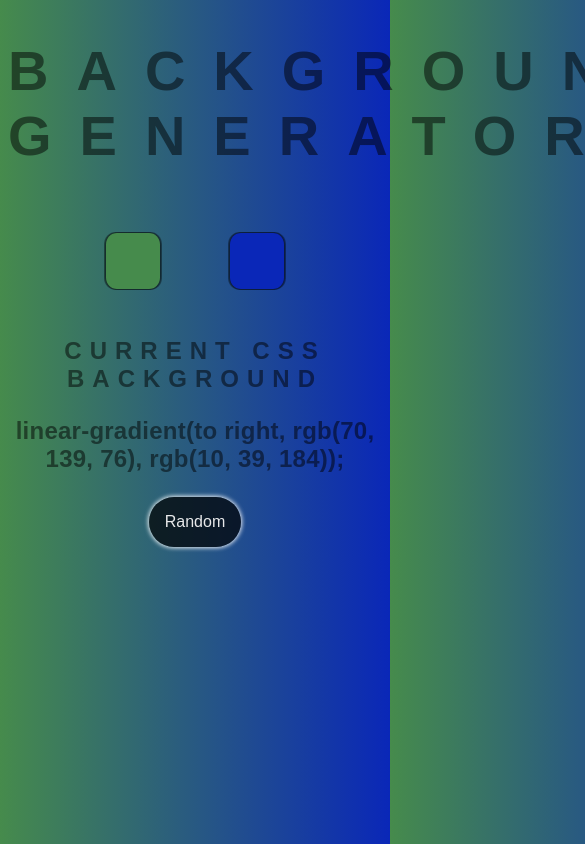
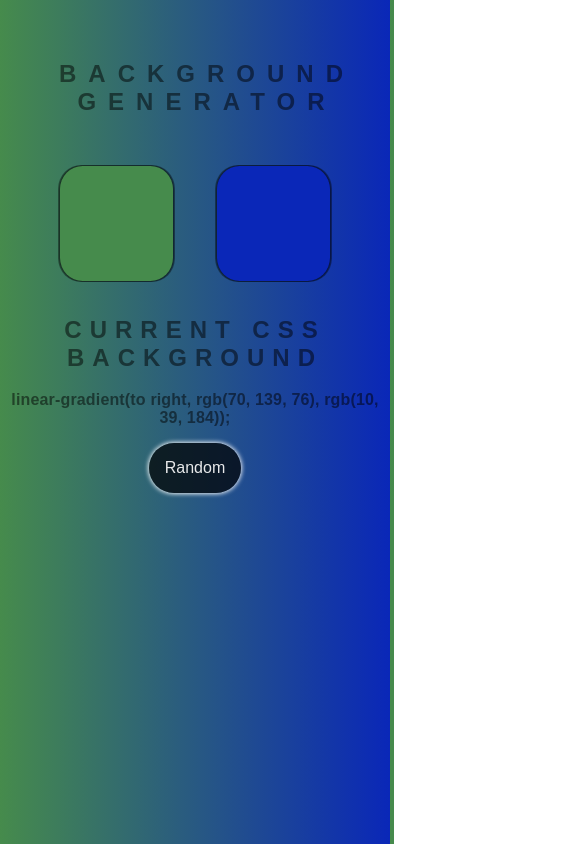
Before and after one commit to ben-redd/background-generator, a plain HTML site: page index.html in a window 390 px wide. Shown: the top 844 px of the page, 585 px wide, since content can reach past the window. Drawn offline with Linux system fonts and the light colour scheme.

Commit message:
modified margins and added media query to make things more responsive

```diff
--- a/style.css
+++ b/style.css
@@ -9,7 +9,8 @@ body {
 }
 
 h1 {
-	font: 600 3.5em 'Raleway', sans-serif;
+  margin: 2.5em .5em 1.5em .5em;
+  font: 600 3em 'Raleway', sans-serif;
   color: rgba(0, 0, 0, .5);
   text-align: center;
   text-transform: uppercase;
@@ -67,3 +68,17 @@ h3 {
   border-radius: 20%;
   box-shadow: 0 0 4px 1px;
 }
+
+@media screen and (max-width: 700px) {
+  h1 {
+    font: 600 1.5em 'Raleway', sans-serif;
+  }
+  h3 {
+    font: 900 1em 'Raleway', sans-serif;
+  }
+  .color {
+    margin: 1em;
+    height: 30vw;
+    width: 30vw;
+  }
+}
```
Lines whose indentation alone changed are shown as unchanged.
